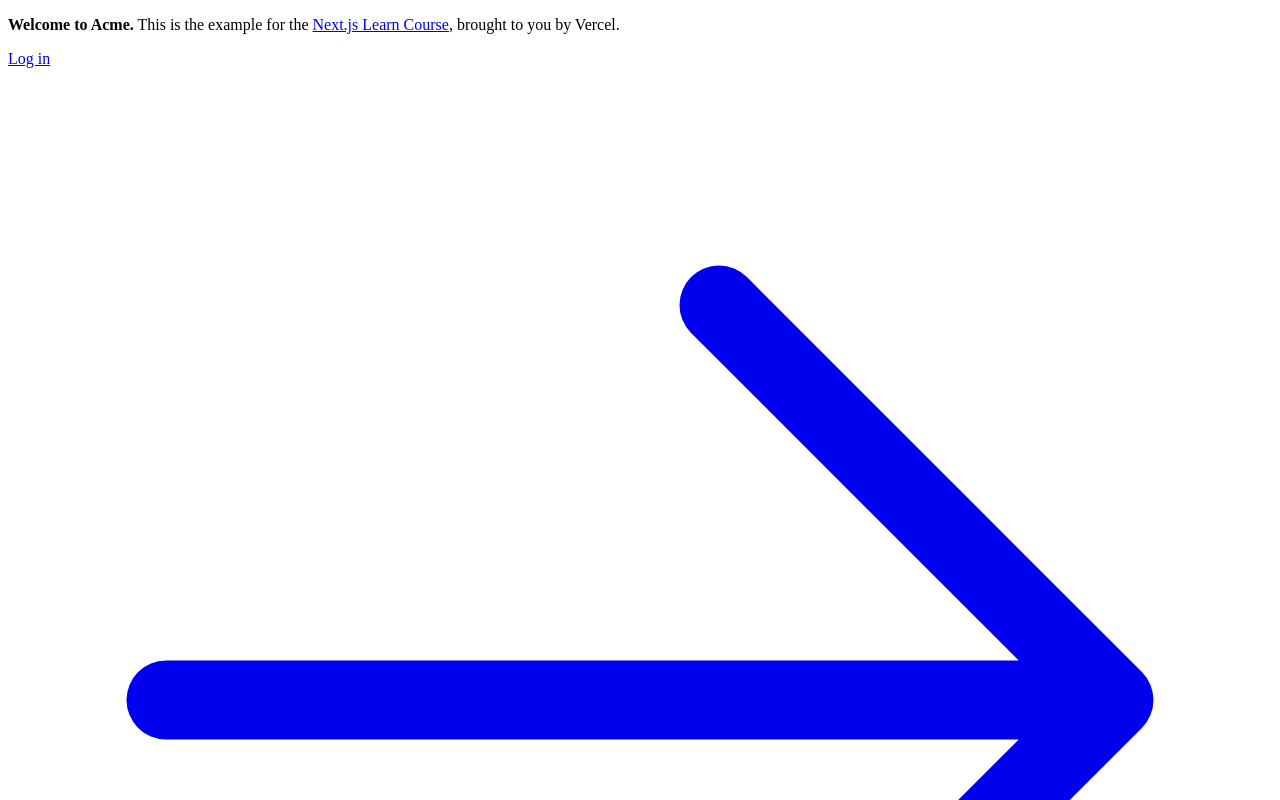
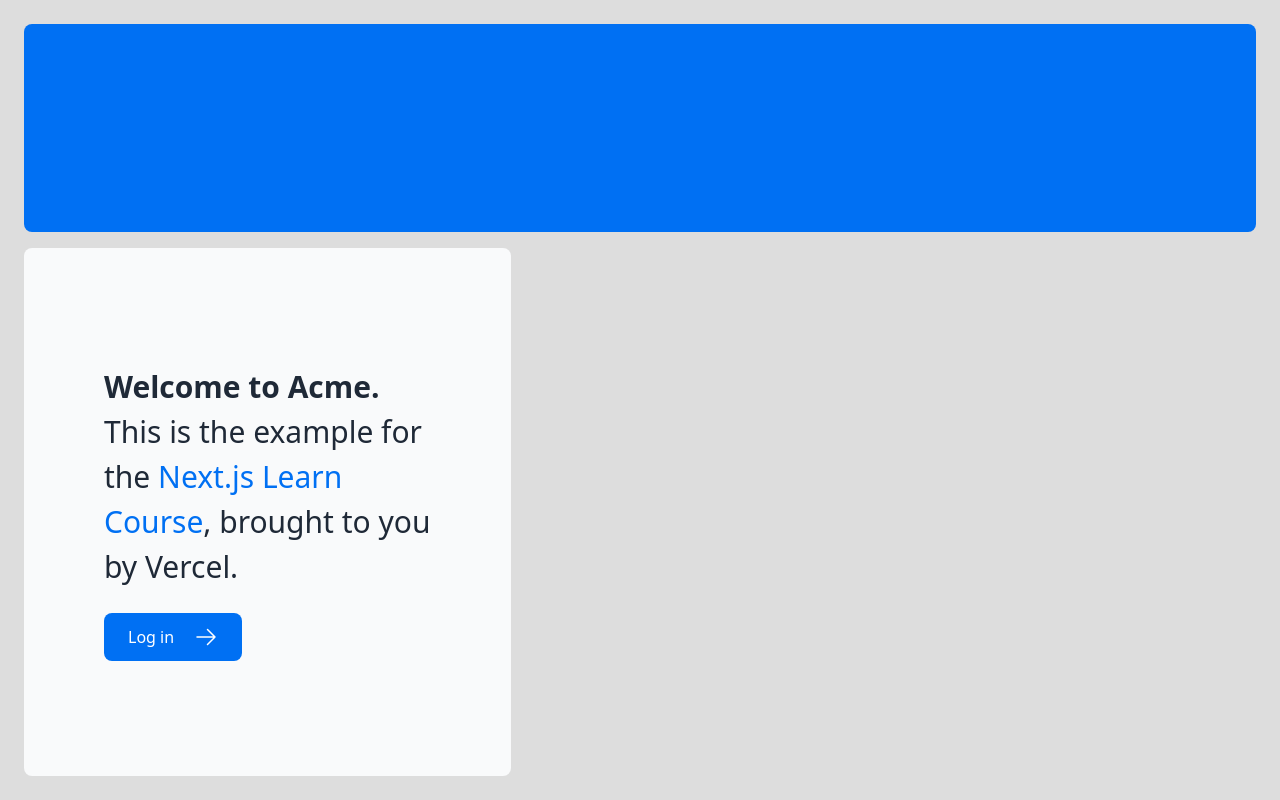
Before and after one commit to sanchezgregory/next14_template, a Next.js app: page / in a window 1280 px wide. Shown: the top 800 px of the page. Built offline with nearby package versions, Linux system fonts and the light colour scheme.

Commit message:
Starting a Next14 template

```diff
--- a/app/layout.tsx
+++ b/app/layout.tsx
@@ -1,3 +1,5 @@
+import './ui/global.css'
+
 export default function RootLayout({
   children,
 }: {
@@ -5,7 +7,9 @@
 }) {
   return (
     <html lang="en">
-      <body>{children}</body>
+        <body>
+          {children}
+        </body>
     </html>
   );
 }
--- a/app/ui/global.css
+++ b/app/ui/global.css
@@ -16,3 +16,7 @@
   -webkit-appearance: none;
   margin: 0;
 }
+
+body {
+  background: #ddd;
+}
```
